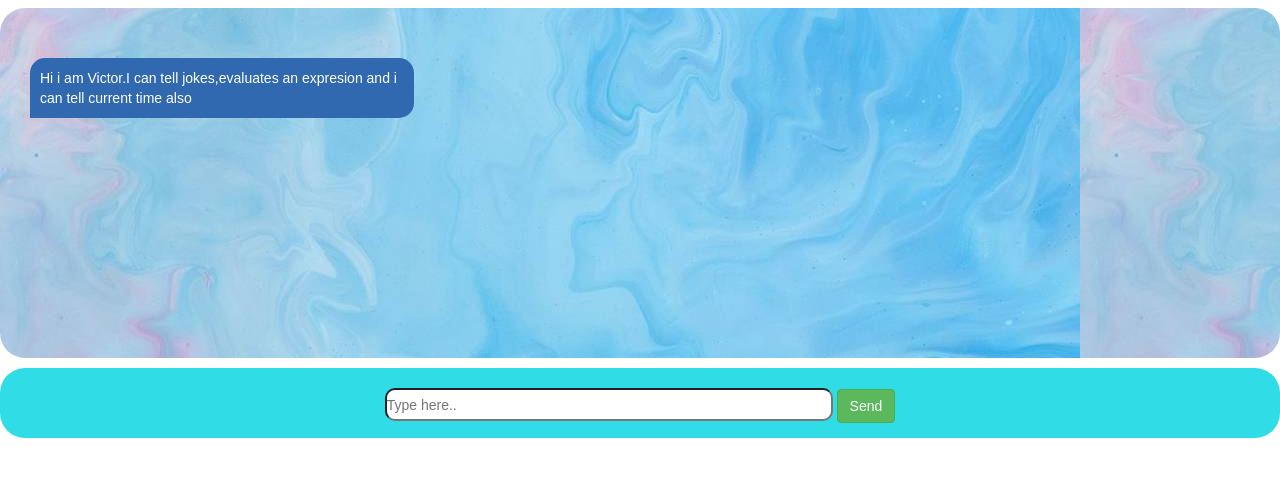
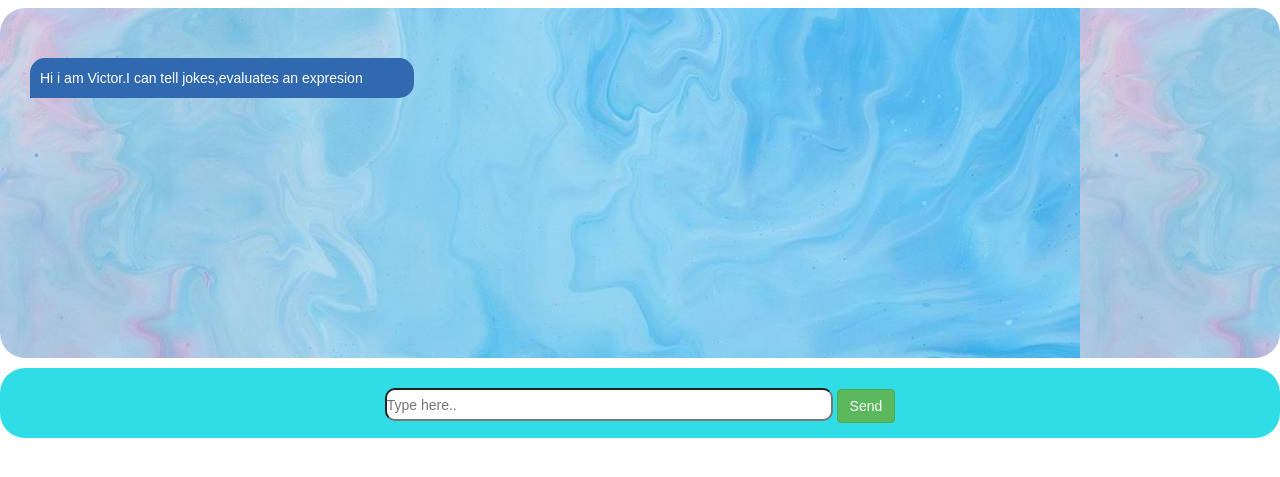
Before and after one commit to Vamsi-027/FrontEndForBot, a plain HTML site: page index.html in a window 1280 px wide. Shown: the part 157-634 px from the top of the page. Drawn offline with nearby package versions, Linux system fonts and the light colour scheme.

Commit message:
Update index.html

```diff
--- a/index.html
+++ b/index.html
@@ -5,30 +5,41 @@
   <meta charset="utf-8">
   <meta name="viewport" content="width=device-width">
   <title>repl.it</title>
+
+  <!--Link css file -->
   <link href="style.css" rel="stylesheet" type="text/css" />
+
+  <!-- Link bootstrap-->
   <link rel="stylesheet" href="https://maxcdn.bootstrapcdn.com/bootstrap/3.4.1/css/bootstrap.min.css">
+
+  <!--Link fontawesome -->
   <link rel="stylesheet" href="https://use.fontawesome.com/releases/v5.6.3/css/all.css" integrity="sha384-UHREZLI+pbxtHCWp1t77Bi1L4ztiqr08@Kn4Z8NTSRYMAZFd33n5dQ81WUEDOS/"
    crossorigin="anonymous">
 </head>
 
 <body>
+  <!--Header deals with head of the page i.e bot image and name of the bot-->
   <header>
     <img  class ="bot_img" src="Images/bot.jpeg">
     <h1>Simple bot</h1>
   </header>
 
-
+  <!--Middle part of the bot,it contains chatlogs,i.e user msgs and bot msgs -->
   <div class="chatbox">
     <div class="chatlogs">
-			<p class="bot_msg">Hi i am Victor.I can tell jokes,evaluates an expresion and i can tell current time also</p>
+      <p class="bot_msg">Hi i am Victor.I can tell jokes,evaluates an expresion</p>
     </div>
   </div>
+  <!--Footer deals with input box and send button -->
     <footer>
       <div class="inputdiv">
         <input id="inputbox" type="text" placeholder="Type here..">
+
+        <!--talk function is called whenever user clicks send button -->
         <button onclick="talk()" type="button" class="btn btn-success">Send</button>
       </div>
     </footer>
+	<!--Link javascript file -->
     <script src="script.js"></script>
   </body>
 </html>
```
Lines whose indentation alone changed are shown as unchanged.
